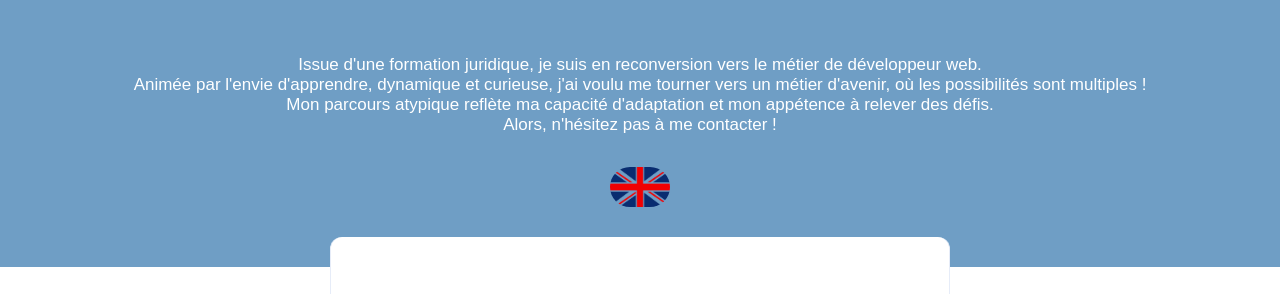
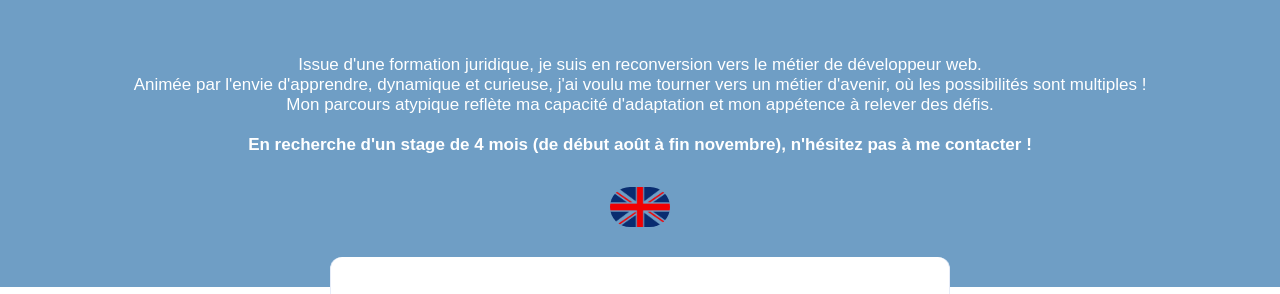
Before and after one commit to NinonMaraval/CV, a plain HTML site: page index.html in a window 1280 px wide. Shown: the part 401-695 px from the top of the page. Drawn offline with Linux system fonts and the light colour scheme.

Commit message:
added rech stage in description

```diff
--- a/index.html
+++ b/index.html
@@ -40,8 +40,10 @@
             métier de développeur web. <br>Animée par l'envie d'apprendre, dynamique
             et curieuse, j'ai voulu me tourner vers un métier d'avenir, où les
             possibilités sont multiples ! <br>Mon parcours atypique reflète ma
-            capacité d'adaptation et mon appétence à relever des défis. <br>Alors,
-            n'hésitez pas à me contacter !
+            capacité d'adaptation et mon appétence à relever des défis.
+            <br>
+            <br><strong>En recherche d'un stage de 4 mois (de début août à fin novembre),
+            n'hésitez pas à me contacter !</strong>
           </p>
           <img id="bt-change-language" src="./images/UK.png" alt="" />
         </div>
```
